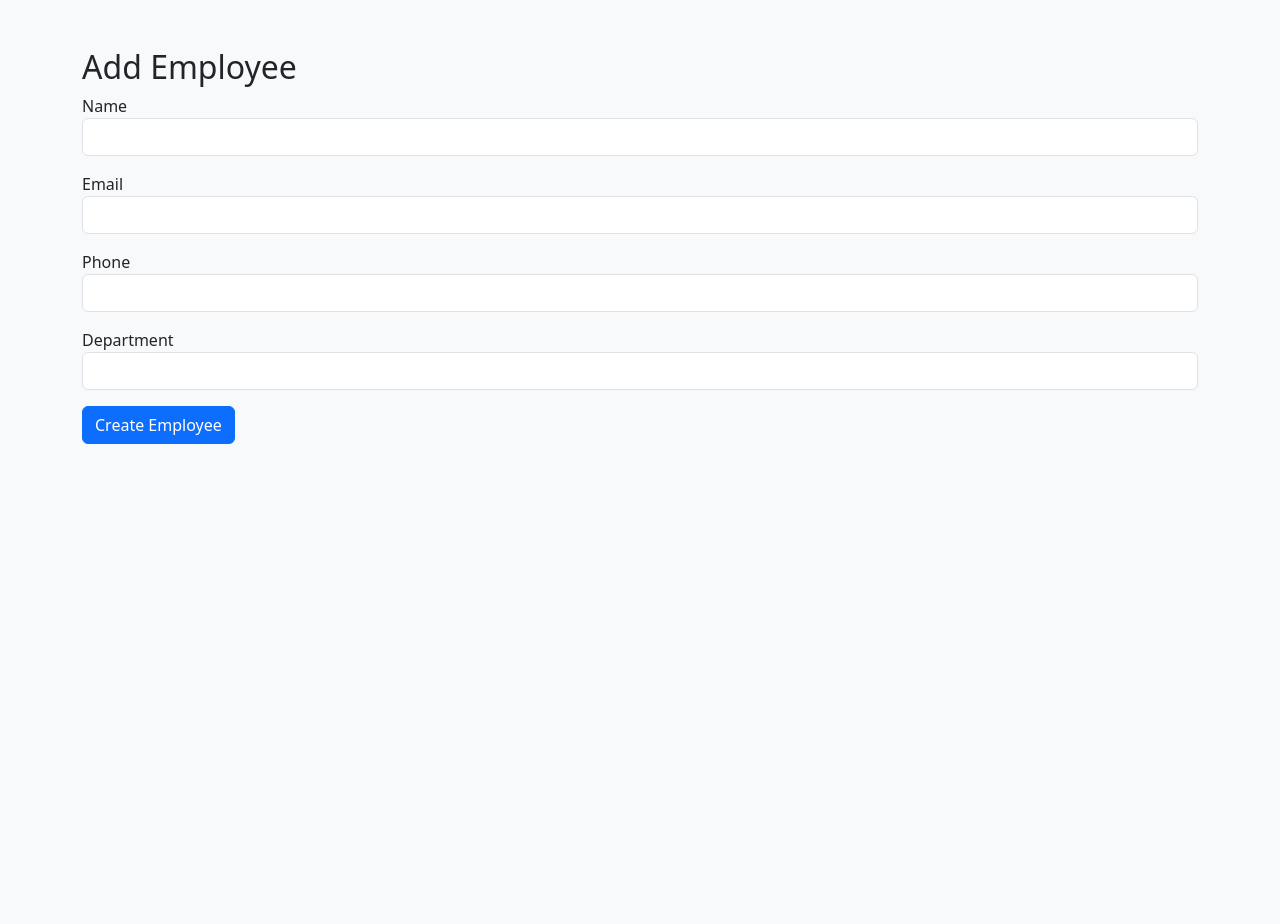
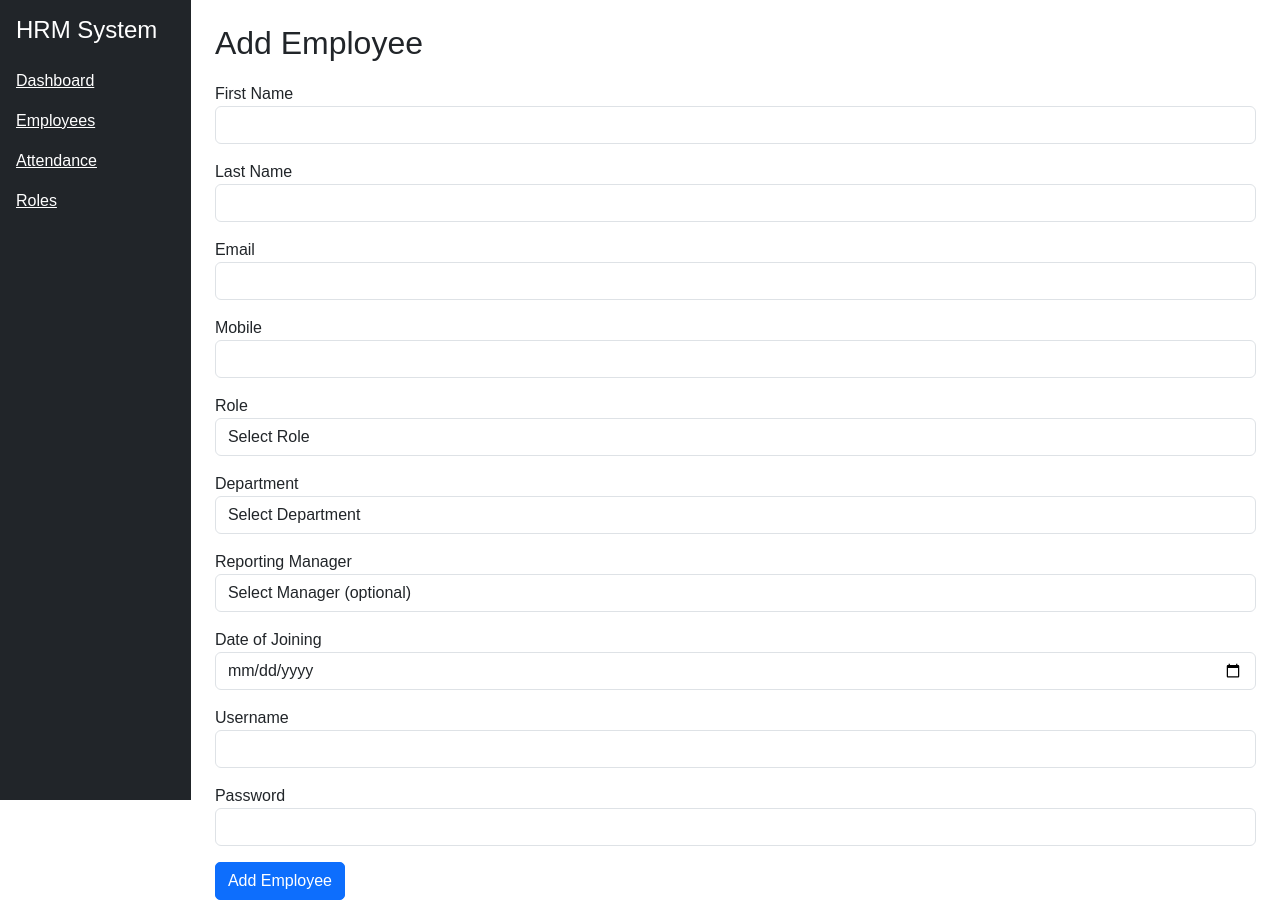
Before and after one commit to tripathiriya2117-a11y/hrm-system, a Flask app: page /add_employee in a window 1280 px wide. Before the commit the page ends 444 px from the top, so only its background shows below. Run offline with Flask 3, Linux system fonts and the light colour scheme; data comes from the database, SQL or seed files in the repository; lists and menus that the app fills with data are empty.

Commit message:
Assignment 3 completed - Employee Management Module

```diff
--- a/routes/employee_routes.py
+++ b/routes/employee_routes.py
@@ -1,42 +1,58 @@
 from flask import Blueprint, render_template, request, redirect
-from models import db, Employee, Department
+from models import db, Employee, Department, Role
+from datetime import datetime
 
-# Blueprint for employee module
 employee_bp = Blueprint('employee', __name__)
 
 
+# =========================
+# Employee Dashboard
+# =========================
 @employee_bp.route('/employees')
 def employees():
-
-    search = request.args.get('search')
-
-    if search:
-        employees = Employee.query.filter(
-            Employee.emp_name.like(f"%{search}%"),
-            Employee.status == "active"
-        ).all()
-    else:
-        employees = Employee.query.filter_by(status="active").all()
-
+    employees = Employee.query.filter_by(status='active').all()
     return render_template("employees.html", employees=employees)
 
 
+# =========================
+# Add Employee Page
+# =========================
 @employee_bp.route('/add_employee')
 def add_employee_page():
 
-    departments = Department.query.filter_by(status='active').all()
+    departments = Department.query.all()
+    roles = Role.query.all()
+    managers = Employee.query.filter_by(status='active').all()
 
-    return render_template("add_employee.html", departments=departments)
+    return render_template(
+        "add_employee.html",
+        departments=departments,
+        roles=roles,
+        managers=managers
+    )
 
 
+# =========================
+# Save Employee
+# =========================
 @employee_bp.route('/save_employee', methods=['POST'])
 def save_employee():
 
     emp = Employee(
-        emp_name=request.form['emp_name'],
+        first_name=request.form['first_name'],
+        last_name=request.form['last_name'],
+        username=request.form['username'],
+        password=request.form['password'],
         email=request.form['email'],
-        phone=request.form['phone'],
-        department_id=request.form['department_id']
+        mobile=request.form['mobile'],
+        dept_id=request.form['dept_id'],
+        role_id=request.form['role_id'],
+        reporting_manager_id=request.form.get('reporting_manager_id') or None,
+        date_of_joining=datetime.strptime(
+            request.form['date_of_joining'],
+            "%Y-%m-%d"
+        ).date(),
+        created_at=datetime.utcnow()
     )
 
     db.session.add(emp)
@@ -45,43 +61,54 @@ def save_employee():
     return redirect('/employees')
 
 
-@employee_bp.route('/employee/<int:id>')
-def employee_profile(id):
-
-    emp = Employee.query.get(id)
-
-    return render_template("employee_profile.html", emp=emp)
-
-
+# =========================
+# Delete Employee (soft delete)
+# =========================
 @employee_bp.route('/delete_employee/<int:id>')
 def delete_employee(id):
 
     emp = Employee.query.get(id)
-    emp.status = "inactive"
+    emp.status = 'inactive'
 
     db.session.commit()
 
     return redirect('/employees')
 
 
+# =========================
+# Edit Employee Page
+# =========================
 @employee_bp.route('/edit_employee/<int:id>')
 def edit_employee(id):
 
     emp = Employee.query.get(id)
-    departments = Department.query.filter_by(status='active').all()
+    departments = Department.query.all()
+    roles = Role.query.all()
 
-    return render_template("edit_employee.html", emp=emp, departments=departments)
+    return render_template(
+        "edit_employee.html",
+        emp=emp,
+        departments=departments,
+        roles=roles
+    )
 
 
+# =========================
+# Update Employee
+# =========================
 @employee_bp.route('/update_employee/<int:id>', methods=['POST'])
 def update_employee(id):
 
     emp = Employee.query.get(id)
 
-    emp.emp_name = request.form['emp_name']
+    emp.first_name = request.form['first_name']
+    emp.last_name = request.form['last_name']
     emp.email = request.form['email']
-    emp.phone = request.form['phone']
-    emp.department_id = request.form['department_id']
+    emp.mobile = request.form['mobile']
+    emp.dept_id = request.form['dept_id']
+    emp.role_id = request.form['role_id']
+
+    emp.updated_at = datetime.utcnow()
 
     db.session.commit()
 
--- a/templates/add_employee.html
+++ b/templates/add_employee.html
@@ -1,56 +1,83 @@
-<!DOCTYPE html>
-<html>
-<head>
+{% extends "base.html" %}
 
-<title>Add Employee</title>
-
-<link href="https://cdn.jsdelivr.net/npm/bootstrap@5.3.2/dist/css/bootstrap.min.css" rel="stylesheet">
-
-</head>
-
-<body class="bg-light">
-
-<div class="container mt-5">
+{% block content %}
 
 <h2>Add Employee</h2>
 
 <form action="/save_employee" method="POST">
 
 <div class="mb-3">
-<label>Name</label>
-<input type="text" name="emp_name" class="form-control" required>
+<label>First Name</label>
+<input type="text" name="first_name" class="form-control" required>
+</div>
+
+<div class="mb-3">
+<label>Last Name</label>
+<input type="text" name="last_name" class="form-control" required>
 </div>
 
 <div class="mb-3">
 <label>Email</label>
-<input type="email" name="email" class="form-control">
+<input type="email" name="email" class="form-control" required>
 </div>
 
 <div class="mb-3">
-<label>Phone</label>
-<input type="text" name="phone" class="form-control">
+<label>Mobile</label>
+<input type="text" name="mobile" class="form-control" required>
+</div>
+
+<div class="mb-3">
+<label>Role</label>
+<select name="role_id" class="form-control" required>
+<option value="">Select Role</option>
+{% for r in roles %}
+<option value="{{ r.role_id }}">{{ r.role_name }}</option>
+{% endfor %}
+</select>
 </div>
 
 <div class="mb-3">
 <label>Department</label>
-<select name="department_id" class="form-control">
-
-{% for dept in departments %}
-
-<option value="{{ dept.dept_id }}">
-{{ dept.dept_name }}
-</option>
-
+<select name="dept_id" class="form-control" required>
+<option value="">Select Department</option>
+{% for d in departments %}
+<option value="{{ d.dept_id }}">{{ d.dept_name }}</option>
 {% endfor %}
-
 </select>
 </div>
 
-<button class="btn btn-primary">Create Employee</button>
+<div class="mb-3">
+<label>Reporting Manager</label>
+<select name="reporting_manager_id" class="form-control">
+<option value="">Select Manager (optional)</option>
+{% for m in managers %}
+<option value="{{ m.emp_id }}">
+{{ m.first_name }} {{ m.last_name }}
+</option>
+{% endfor %}
+</select>
+</div>
+
+<div class="mb-3">
+<label>Date of Joining</label>
+<input type="date" name="date_of_joining" class="form-control" required>
+</div>
+
+<div class="mb-3">
+<label>Username</label>
+<input type="text" name="username" class="form-control" required>
+</div>
+
+<div class="mb-3">
+<label>Password</label>
+<input type="password" name="password" class="form-control" required>
+</div>
+
+<!-- IMPORTANT BUTTON -->
+<button type="submit" class="btn btn-primary">
+Add Employee
+</button>
 
 </form>
 
-</div>
-
-</body>
-</html>
+{% endblock %}
--- a/templates/edit_employee.html
+++ b/templates/edit_employee.html
@@ -24,7 +24,7 @@
 <div class="mb-3">
 <label>Department</label>
 
-<select name="department_id" class="form-control">
+<select name="dept_id" class="form-control">
 
 {% for dept in departments %}
 
@@ -32,9 +32,7 @@
 {% if dept.dept_id == emp.department_id %}
 selected
 {% endif %}>
-
 {{ dept.dept_name }}
-
 </option>
 
 {% endfor %}
```
Also changed, not shown: models.py (+18 -4 lines), templates/employees.html (+8 -21 lines), instance/hrm.db.
